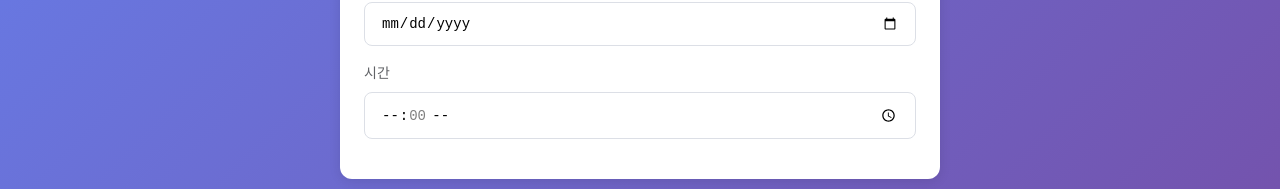
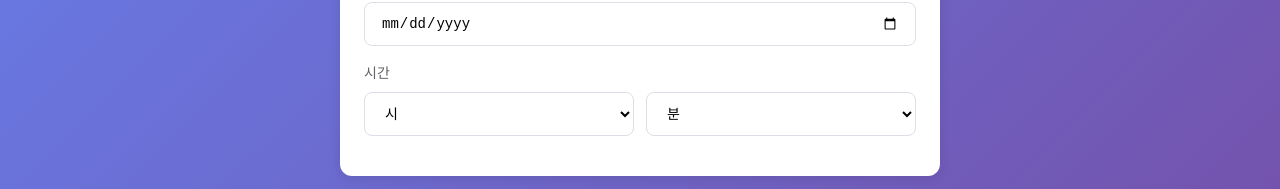
Before and after one commit to hyundol97/GaGyeVue, a Vue app: page / in a window 1280 px wide. Shown: the part 279-468 px from the top of the page. Built offline with nearby package versions, Linux system fonts and the light colour scheme.

Commit message:
feat: change inputDate of time contents

```diff
--- a/src/components/InputDate.vue
+++ b/src/components/InputDate.vue
@@ -1,23 +1,37 @@
 <script setup lang="ts">
-import { computed } from 'vue'
+import { computed } from 'vue';
 
 const props = defineProps<{
-  modelValue: { date: string; time: string }
-}>()
+    modelValue: { date: string; time: string };
+}>();
 
 const emit = defineEmits<{
-  'update:modelValue': [value: { date: string; time: string }]
-}>()
+    'update:modelValue': [value: { date: string; time: string }];
+}>();
 
 const selectedDate = computed({
     get: () => props.modelValue.date,
-  set: (value) => emit('update:modelValue', { ...props.modelValue, date: value })
-})
+    set: value => emit('update:modelValue', { ...props.modelValue, date: value }),
+});
 
-const selectedTime = computed({
-  get: () => props.modelValue.time,
-  set: (value) => emit('update:modelValue', { ...props.modelValue, time: value })
-})
+const selectedHour = computed({
+    get: () => (props.modelValue.time ? props.modelValue.time.split(':')[0] : ''),
+    set: value => {
+        const minute = props.modelValue.time ? props.modelValue.time.split(':')[1] : '00';
+        emit('update:modelValue', { ...props.modelValue, time: `${value}:${minute}` });
+    },
+});
+
+const selectedMinute = computed({
+    get: () => (props.modelValue.time ? props.modelValue.time.split(':')[1] : ''),
+    set: value => {
+        const hour = props.modelValue.time ? props.modelValue.time.split(':')[0] : '00';
+        emit('update:modelValue', { ...props.modelValue, time: `${hour}:${value}` });
+    },
+});
+
+const hours = Array.from({ length: 24 }, (_, i) => i.toString().padStart(2, '0'));
+const minutes = ['00', '30'];
 </script>
 
 <template>
@@ -25,20 +39,22 @@ const selectedTime = computed({
         <h3 class="step-title">1. 결제 일시를 입력하세요</h3>
         <div class="form-group">
             <label class="label">날짜</label>
-      <input
-        v-model="selectedDate"
-        type="date"
-        class="input-field"
-      />
+            <input v-model="selectedDate" type="date" class="input-field" />
         </div>
         <div class="form-group">
             <label class="label">시간</label>
-      <input
-        v-model="selectedTime"
-        type="time"
-        step="3600"
-        class="input-field"
-      />
+            <div class="time-selector">
+                <select v-model="selectedHour" class="time-select">
+                    <option value="">시</option>
+                    <option v-for="hour in hours" :key="hour" :value="hour">{{ hour }}시</option>
+                </select>
+                <select v-model="selectedMinute" class="time-select">
+                    <option value="">분</option>
+                    <option v-for="minute in minutes" :key="minute" :value="minute">
+                        {{ minute }}분
+                    </option>
+                </select>
+            </div>
         </div>
     </div>
 </template>
@@ -90,6 +106,32 @@ const selectedTime = computed({
     box-sizing: border-box;
 }
 
+.time-selector {
+    display: flex;
+    gap: 12px;
+}
+
+.time-select {
+    flex: 1;
+    padding: 12px 16px;
+    border: 1px solid #dcdfe6;
+    border-radius: 8px;
+    font-size: 14px;
+    transition: all 0.3s;
+    box-sizing: border-box;
+    background: white;
+}
+
+.time-select:focus {
+    outline: none;
+    border-color: #409eff;
+    box-shadow: 0 0 0 2px rgba(64, 158, 255, 0.2);
+}
+
+.time-select:hover {
+    border-color: #c0c4cc;
+}
+
 .input-field:focus {
     outline: none;
     border-color: #409eff;
--- a/src/components/InputItem.vue
+++ b/src/components/InputItem.vue
@@ -1,18 +1,18 @@
 <script setup lang="ts">
-import { computed } from 'vue'
+import { computed } from 'vue';
 
 const props = defineProps<{
-  modelValue: string
-}>()
+    modelValue: string;
+}>();
 
 const emit = defineEmits<{
-  'update:modelValue': [value: string]
-}>()
+    'update:modelValue': [value: string];
+}>();
 
 const name = computed({
     get: () => props.modelValue,
-  set: (value) => emit('update:modelValue', value)
-})
+    set: value => emit('update:modelValue', value),
+});
 </script>
 
 <template>
--- a/src/components/InputPrice.vue
+++ b/src/components/InputPrice.vue
@@ -1,29 +1,29 @@
 <script setup lang="ts">
-import { computed } from 'vue'
+import { computed } from 'vue';
 
 const props = defineProps<{
-  modelValue: string
-}>()
+    modelValue: string;
+}>();
 
 const emit = defineEmits<{
-  'update:modelValue': [value: string]
-}>()
+    'update:modelValue': [value: string];
+}>();
 
 const formatPrice = (value: string) => {
-  const numericValue = value.replace(/[^0-9]/g, '')
-  return numericValue.replace(/\B(?=(\d{3})+(?!\d))/g, ',')
-}
+    const numericValue = value.replace(/[^0-9]/g, '');
+    return numericValue.replace(/\B(?=(\d{3})+(?!\d))/g, ',');
+};
 
 const price = computed({
     get: () => props.modelValue,
-  set: (value) => emit('update:modelValue', value)
-})
+    set: value => emit('update:modelValue', value),
+});
 
 const onInput = (event: Event) => {
-  const target = event.target as HTMLInputElement
-  const formatted = formatPrice(target.value)
-  price.value = formatted
-}
+    const target = event.target as HTMLInputElement;
+    const formatted = formatPrice(target.value);
+    price.value = formatted;
+};
 </script>
 
 <template>
--- a/src/components/SelectCategory.vue
+++ b/src/components/SelectCategory.vue
@@ -1,18 +1,18 @@
 <script setup lang="ts">
-import { computed } from 'vue'
+import { computed } from 'vue';
 
 const props = defineProps<{
-  modelValue: string
-}>()
+    modelValue: string;
+}>();
 
 const emit = defineEmits<{
-  'update:modelValue': [value: string]
-}>()
+    'update:modelValue': [value: string];
+}>();
 
 const selectedCategory = computed({
     get: () => props.modelValue,
-  set: (value) => emit('update:modelValue', value)
-})
+    set: value => emit('update:modelValue', value),
+});
 
 const categories = [
     { value: 'food', label: '식비', icon: '🍴' },
@@ -22,8 +22,8 @@ const categories = [
     { value: 'health', label: '건강/의료', icon: '🏥' },
     { value: 'education', label: '교육', icon: '📚' },
     { value: 'utility', label: '공과금', icon: '💵' },
-  { value: 'other', label: '기타', icon: '💼' }
-]
+    { value: 'other', label: '기타', icon: '💼' },
+];
 </script>
 
 <template>
--- a/src/components/SelectMethod.vue
+++ b/src/components/SelectMethod.vue
@@ -1,25 +1,25 @@
 <script setup lang="ts">
-import { computed } from 'vue'
+import { computed } from 'vue';
 
 const props = defineProps<{
-  modelValue: string
-}>()
+    modelValue: string;
+}>();
 
 const emit = defineEmits<{
-  'update:modelValue': [value: string]
-}>()
+    'update:modelValue': [value: string];
+}>();
 
 const selectedMethod = computed({
     get: () => props.modelValue,
-  set: (value) => emit('update:modelValue', value)
-})
+    set: value => emit('update:modelValue', value),
+});
 
 const paymentMethods = [
     { value: 'card', label: '신용카드', icon: '💳', description: '신용카드로 결제' },
     { value: 'cash', label: '현금', icon: '💵', description: '현금으로 결제' },
     { value: 'transfer', label: '계좌이체', icon: '🏦', description: '계좌이체로 결제' },
-  { value: 'mobile', label: '모바일결제', icon: '📱', description: '모바일 앱으로 결제' }
-]
+    { value: 'mobile', label: '모바일결제', icon: '📱', description: '모바일 앱으로 결제' },
+];
 </script>
 
 <template>
@@ -41,7 +41,10 @@ const paymentMethods = [
                     </div>
                 </div>
                 <div class="method-radio">
-          <div class="radio-circle" :class="{ checked: selectedMethod === method.value }"></div>
+                    <div
+                        class="radio-circle"
+                        :class="{ checked: selectedMethod === method.value }"
+                    ></div>
                 </div>
             </div>
         </div>
```
Lines whose indentation alone changed are shown as unchanged.
